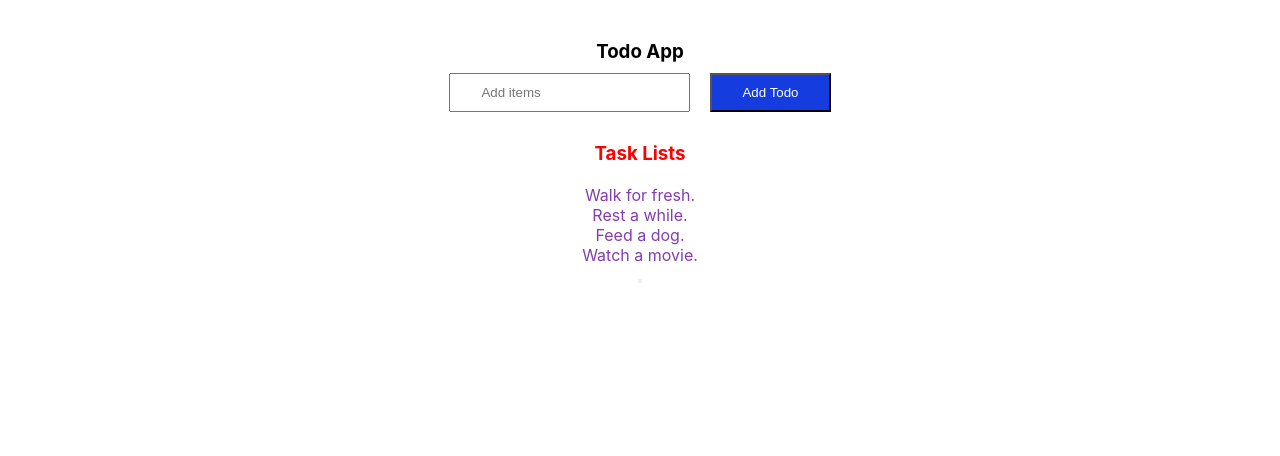
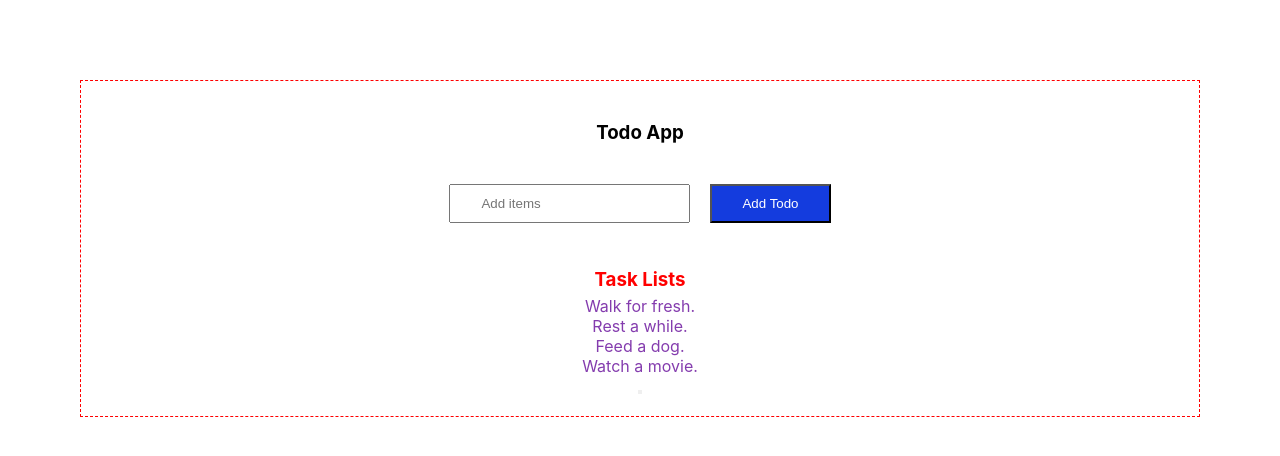
Before and after one commit to dealbisac/first-project-a, a React (Create React App) app: page / in a window 1280 px wide. Shown: the top 456 px of the page. Built offline with nearby package versions, Linux system fonts and the light colour scheme.

Commit message:
code refactor

```diff
--- a/src/components/Todo.css
+++ b/src/components/Todo.css
@@ -1,14 +1,15 @@
 .todo{
     text-align: center;
-    margin: 20px;
+    margin: 80px;
     padding-top: 20px;
+    border: 1px dashed #f00;
 }
 
-.todo-logo
-.todo-form
+.todo-logo,
+.todo-form,
 .todo-lists {
-    margin: 20px;
-    padding: 30px;
+    margin: 10px;
+    padding: 10px;
 }
 
 .input {
@@ -29,7 +30,7 @@
 
 .todo-lists h3 {
     color: #f00;
-    margin: 20px 0;
+    margin: 5px 0;
 }
 
 .todo-lists ul {
```
